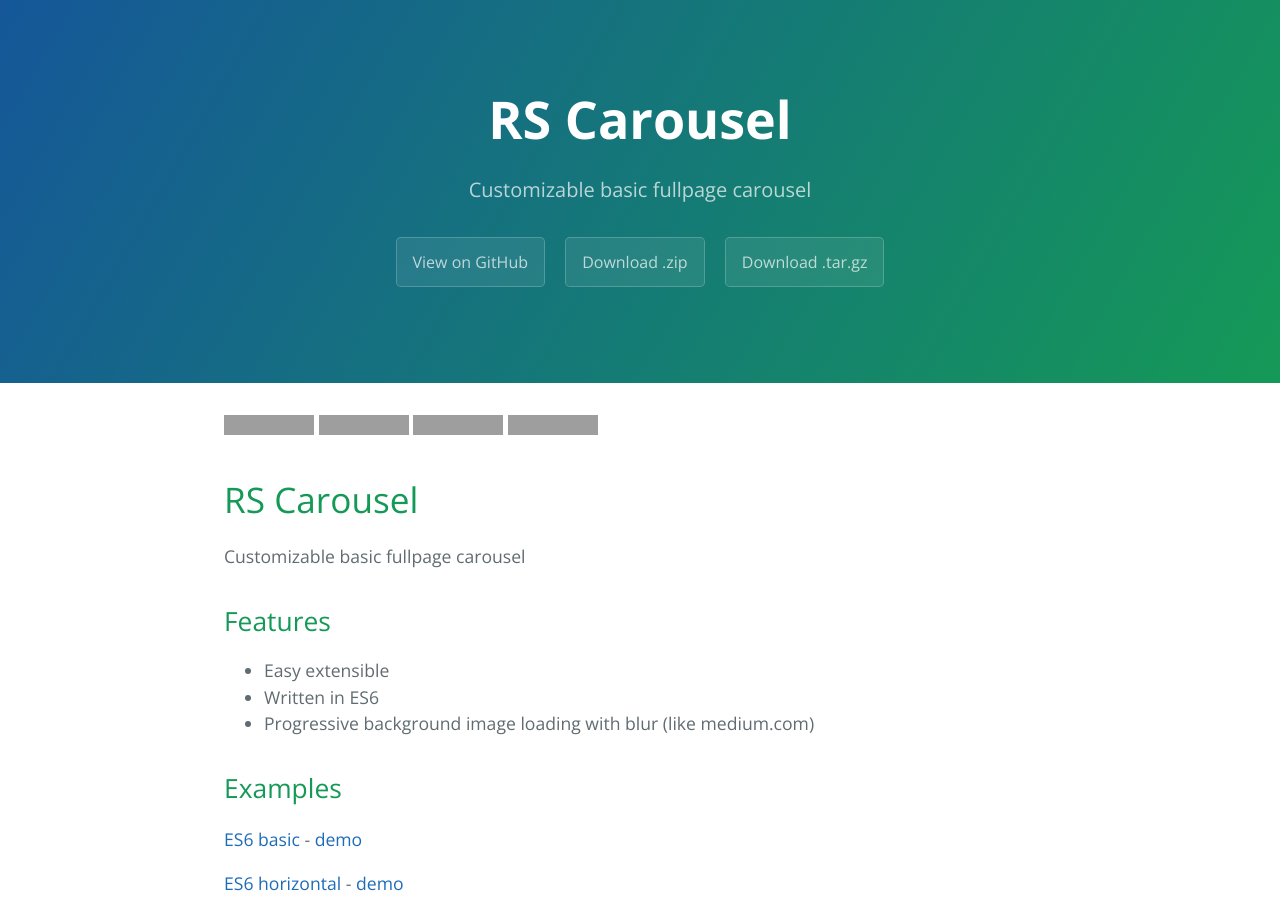
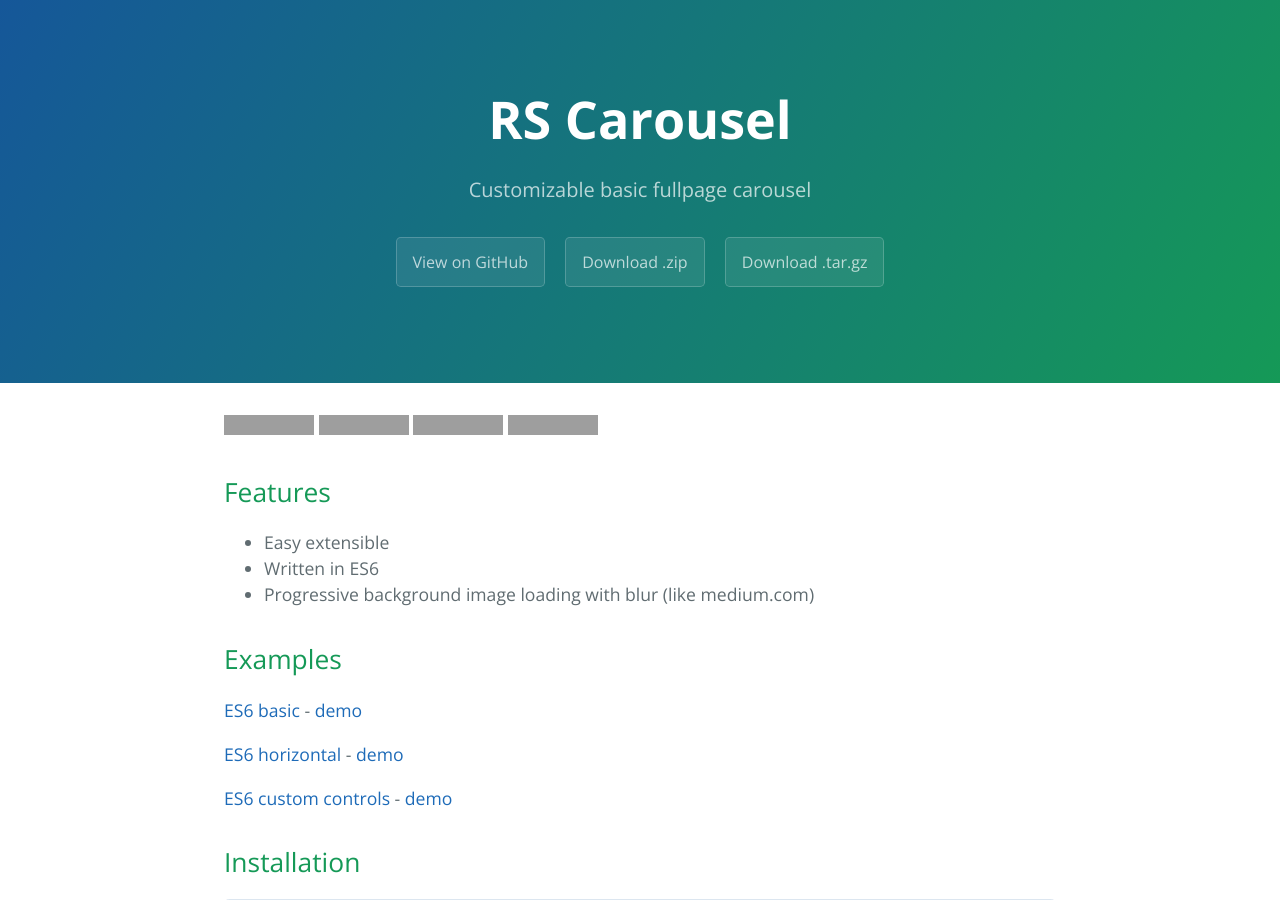
Before and after one commit to Redknife/rs-carousel, a Jekyll site: the page built from index.md, in a window 1280 px wide and 900 px high, cut to the strip 0-900 px from the top of the window. Built offline with Jekyll 4.4.1, drawn with Linux system fonts in a browser that asks for light colours; grey boxes are pictures that could not be loaded.

Commit message:
Remove extra h1

```diff
--- a/index.md
+++ b/index.md
@@ -7,9 +7,6 @@ title: {{ site.name }}
 [![NPM version](https://img.shields.io/npm/v/rs-carousel.svg)](https://www.npmjs.com/package/rs-carousel)
 [![Downloads](https://img.shields.io/npm/dt/rs-carousel.svg)](https://www.npmjs.com/package/rs-carousel)
 
-# RS Carousel
-
-Customizable basic fullpage carousel
 
 ## Features
 
```
